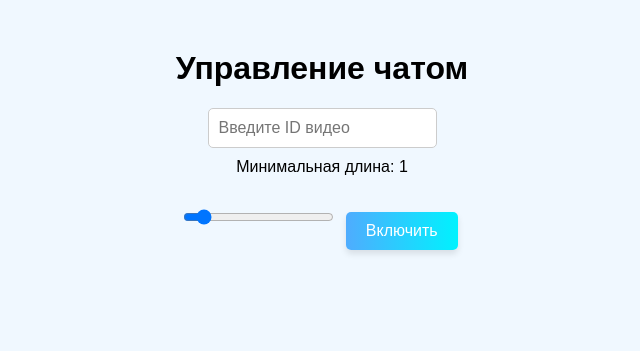
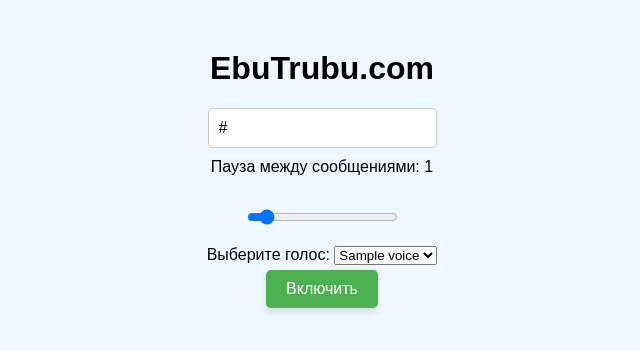
Before and after one commit to AlexLeontev-V/EbuTrubu, a Flask app: template templates/index.html in a window 1280 px wide. Shown: the top 351 px of the page, without its empty margins (318-958 px from the left). Run offline with Flask 3, Linux system fonts and the light colour scheme; the template is opened without the code that fills it: most values are stand-ins (such as "Sample title", 1, 10 or a date in 2020).

Commit message:
Update index.html

```diff
--- a/templates/index.html
+++ b/templates/index.html
@@ -3,7 +3,7 @@
 <head>
     <meta charset="UTF-8">
     <meta name="viewport" content="width=device-width, initial-scale=1.0">
-    <title>Управление чатом</title>
+    <title>EbuTrubu.com</title>
     <style>
         body {
             font-family: Arial, sans-serif;
@@ -17,7 +17,6 @@
             margin: 5px;
             border: none;
             border-radius: 5px;
-            background: linear-gradient(to right, #4facfe, #00f2fe);
             color: white;
             cursor: pointer;
             box-shadow: 0 4px 6px rgba(0, 0, 0, 0.1);
@@ -30,6 +29,12 @@
         button:active {
             transform: translateY(0);
             box-shadow: 0 4px 6px rgba(0, 0, 0, 0.1);
+        }
+        .green-button {
+            background-color: #4caf50; /* Зеленый */
+        }
+        .red-button {
+            background-color: #f44336; /* Красный */
         }
         input[type="text"], input[type="range"] {
             padding: 10px;
@@ -45,16 +50,22 @@
     </style>
 </head>
 <body>
-    <h1>Управление чатом</h1>
+    <h1>EbuTrubu.com</h1>
     <form method="post">
-        {% if not is_speaking %}
-            <input type="text" name="video_id" placeholder="Введите ID видео" required>
-            <div class="slider-value">Минимальная длина: <span id="slider-value">{{ min_length }}</span></div>
-            <input type="range" name="min_length" min="0" max="100" value="{{ min_length }}" oninput="document.getElementById('slider-value').innerText = this.value">
-            <button type="submit">Включить</button>
-        {% else %}
-            <button type="submit">Выключить</button>
-        {% endif %}
+        <input type="text" name="video_url" placeholder="Введите ссылку на видео" value="{{ video_url }}" required>
+        <div class="slider-value">Пауза между сообщениями: <span id="slider-value">{{ min_length }}</span></div>
+        <input type="range" name="min_length" min="0" max="100" value="{{ min_length }}" oninput="document.getElementById('slider-value').innerText = this.value">
+        <div>
+            <label for="voice_index">Выберите голос:</label>
+            <select name="voice_index" id="voice_index">
+                {% for index, voice in voices %}
+                    <option value="{{ index }}" {% if index == selected_voice_index %}selected{% endif %}>{{ voice.name }}</option>
+                {% endfor %}
+            </select>
+        </div>
+        <button type="submit" class="{{ 'green-button' if not is_speaking else 'red-button' }}">
+            {{ 'Включить' if not is_speaking else 'Выключить' }}
+        </button>
     </form>
 </body>
 </html>
```
